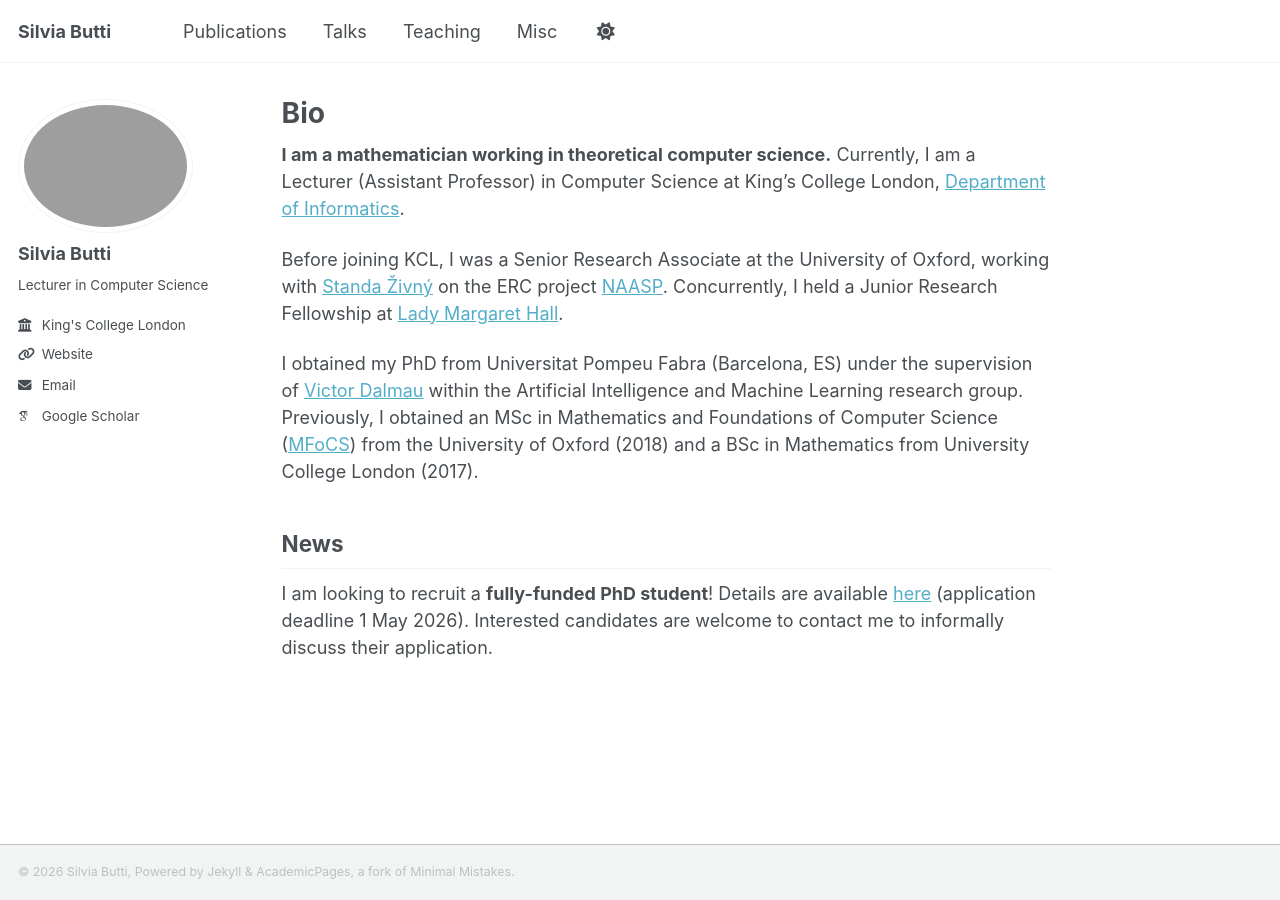
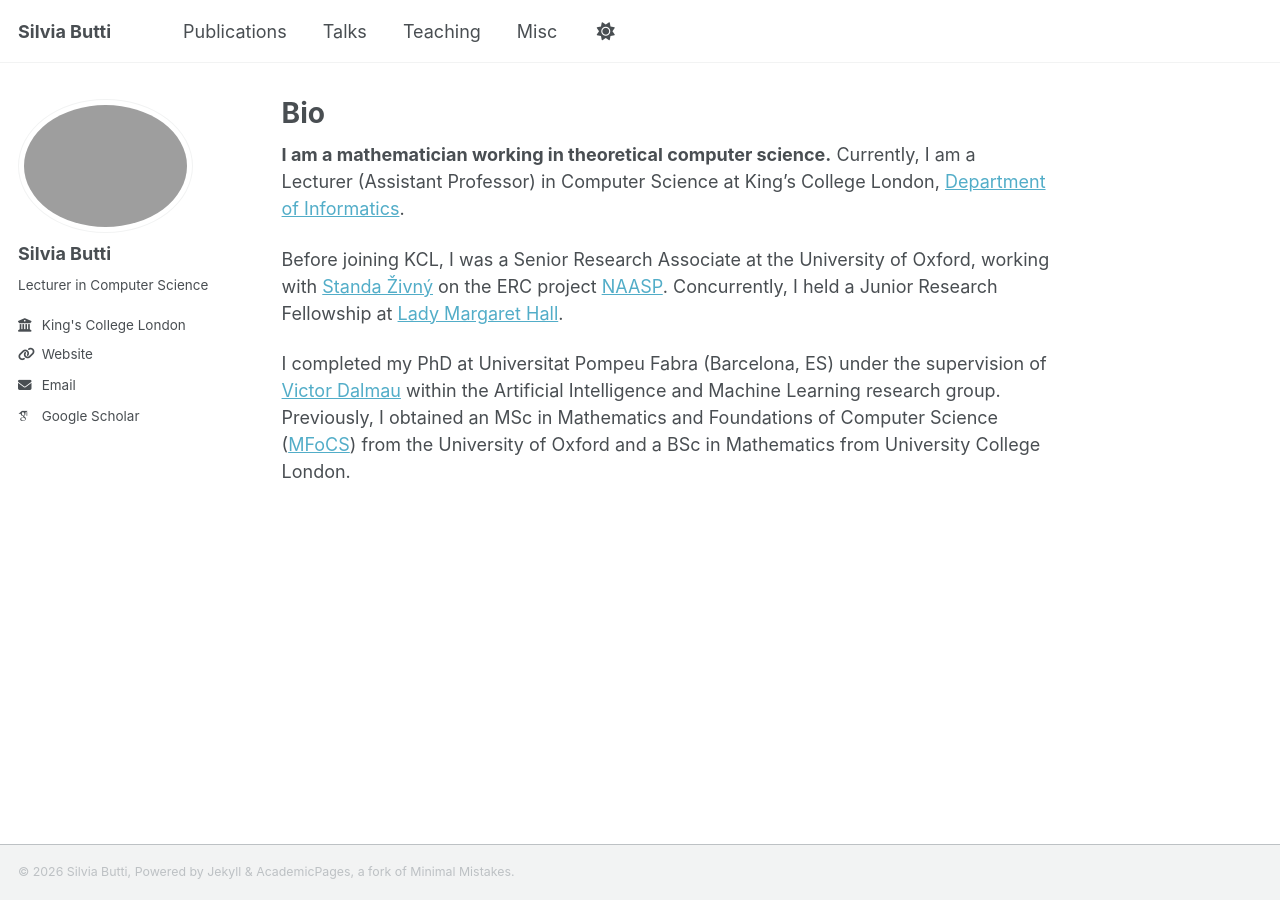
Before and after one commit to silviabutti/silviabutti.github.io, a Jekyll site: the page built from _pages/about.md, in a window 1280 px wide. Built offline with Jekyll 4.4.1, drawn with Linux system fonts in a browser that asks for light colours; some web fonts are replaced; a script bundle is joined from its source files by our own code; library files that are not in the unit come from our copies.

Commit message:
Update about.md

```diff
--- a/_pages/about.md
+++ b/_pages/about.md
@@ -10,8 +10,4 @@ redirect_from:
 
 Before joining KCL, I was a Senior Research Associate at the University of Oxford, working with [Standa Živný](https://www.cs.ox.ac.uk/standa.zivny/) on the ERC project [NAASP](https://www.cs.ox.ac.uk/standa.zivny/naasp.html). Concurrently, I held a Junior Research Fellowship at [Lady Margaret Hall](https://www.lmh.ox.ac.uk/).
 
-I obtained my PhD from Universitat Pompeu Fabra (Barcelona, ES) under the supervision of [Victor Dalmau](https://www.upf.edu/web/victor-dalmau) within the Artificial Intelligence and Machine Learning research group. Previously, I obtained an MSc in Mathematics and Foundations of Computer Science ([MFoCS](https://www.maths.ox.ac.uk/members/students/postgraduate-courses/msc-mfocs)) from the University of Oxford (2018) and a BSc in Mathematics from University College London (2017).
-
-## News
-
-I am looking to recruit a **fully-funded PhD student**! Details are available [here](https://www.kcl.ac.uk/study/funding/funding-opportunities/approximation-of-constraint-satisfaction-problems) (application deadline 1 May 2026). Interested candidates are welcome to contact me to informally discuss their application.
+I completed my PhD at Universitat Pompeu Fabra (Barcelona, ES) under the supervision of [Victor Dalmau](https://www.upf.edu/web/victor-dalmau) within the Artificial Intelligence and Machine Learning research group. Previously, I obtained an MSc in Mathematics and Foundations of Computer Science ([MFoCS](https://www.maths.ox.ac.uk/members/students/postgraduate-courses/msc-mfocs)) from the University of Oxford and a BSc in Mathematics from University College London.
```
